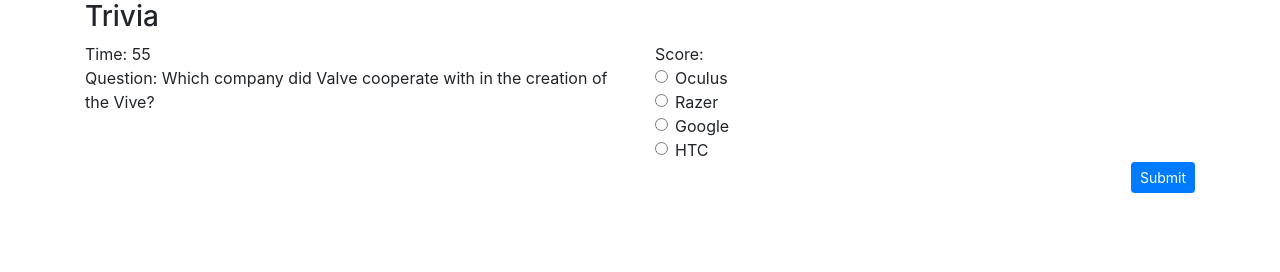
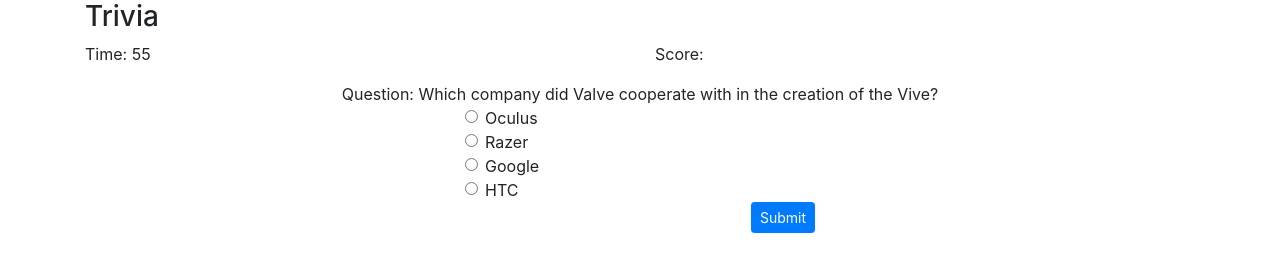
Before and after one commit to beckygold/TriviaGame, a plain HTML site: page index.html in a window 1280 px wide. Drawn offline with nearby package versions, Linux system fonts and the light colour scheme.

Commit message:
Cleaned up layout

```diff
--- a/assets/css/style.css
+++ b/assets/css/style.css
@@ -0,0 +1,7 @@
+#submit {
+    float: right;
+}
+
+#score {
+    float: right;
+}
--- a/index.html
+++ b/index.html
@@ -27,25 +27,25 @@
         <!-- Timer Display -->
         <div class="row">
             <div class="col-md-6" id="timer-display">
-                Time:
+                <p>Time:</p>
             </div>
 
             <!-- Score Display -->
             <div class="col-md-6" id="score">
-                Score:
+                <p>Score:</p>
             </div>
         </div>
 
         <div class="row">
             <!-- Question Display -->
-            <div class="col" id="question">
-                Question
+            <div class="col-md-12 text-center" id="question">
+                <p>Question</p>
             </div>
 
             <!-- Answers Display -->
-            <div class="col" id="answers">
+            <div class="col-md-4 mx-auto" id="answers">
                 <!-- Submit Button -->
-                <button id="submit" type="button" class="btn btn-primary btn-sm" style="float: right;">Submit</button>
+                <button id="submit" type="button" class="btn btn-primary btn-sm">Submit</button>
             </div>
         </div>
 
```
